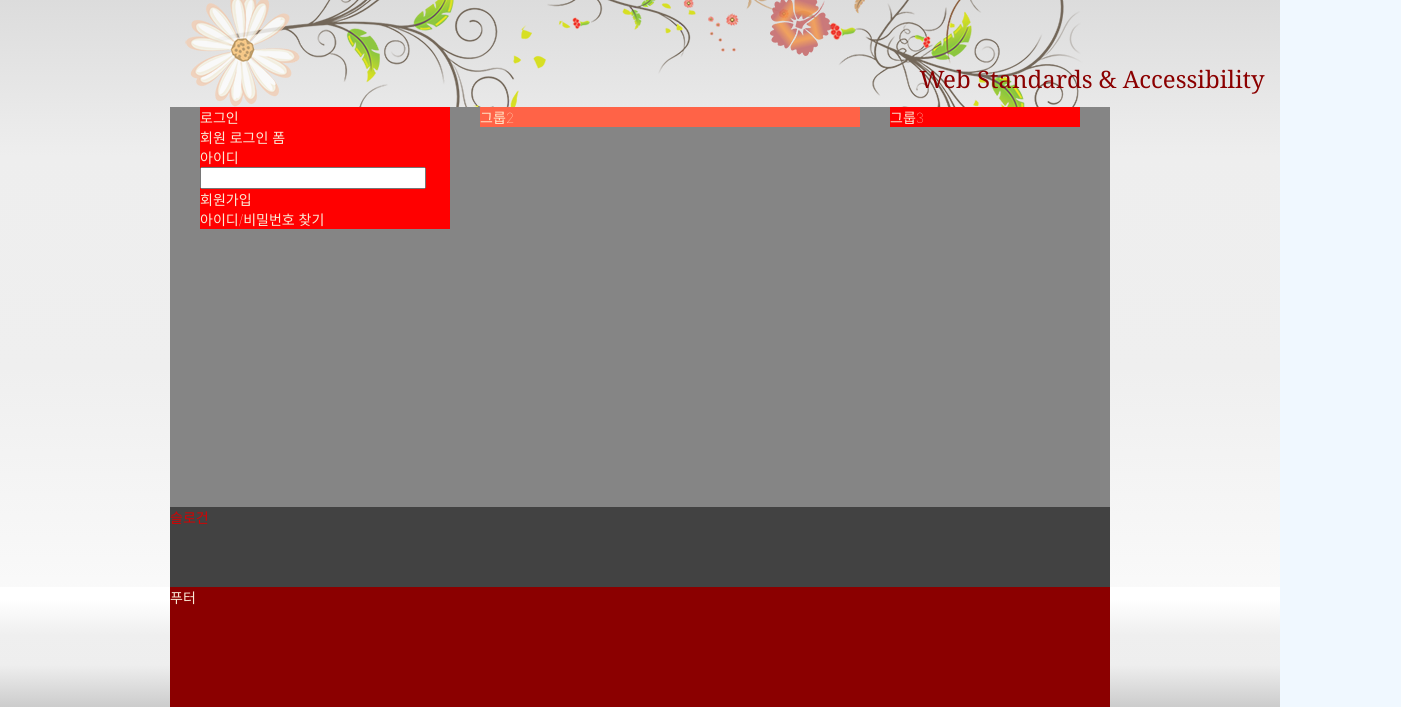
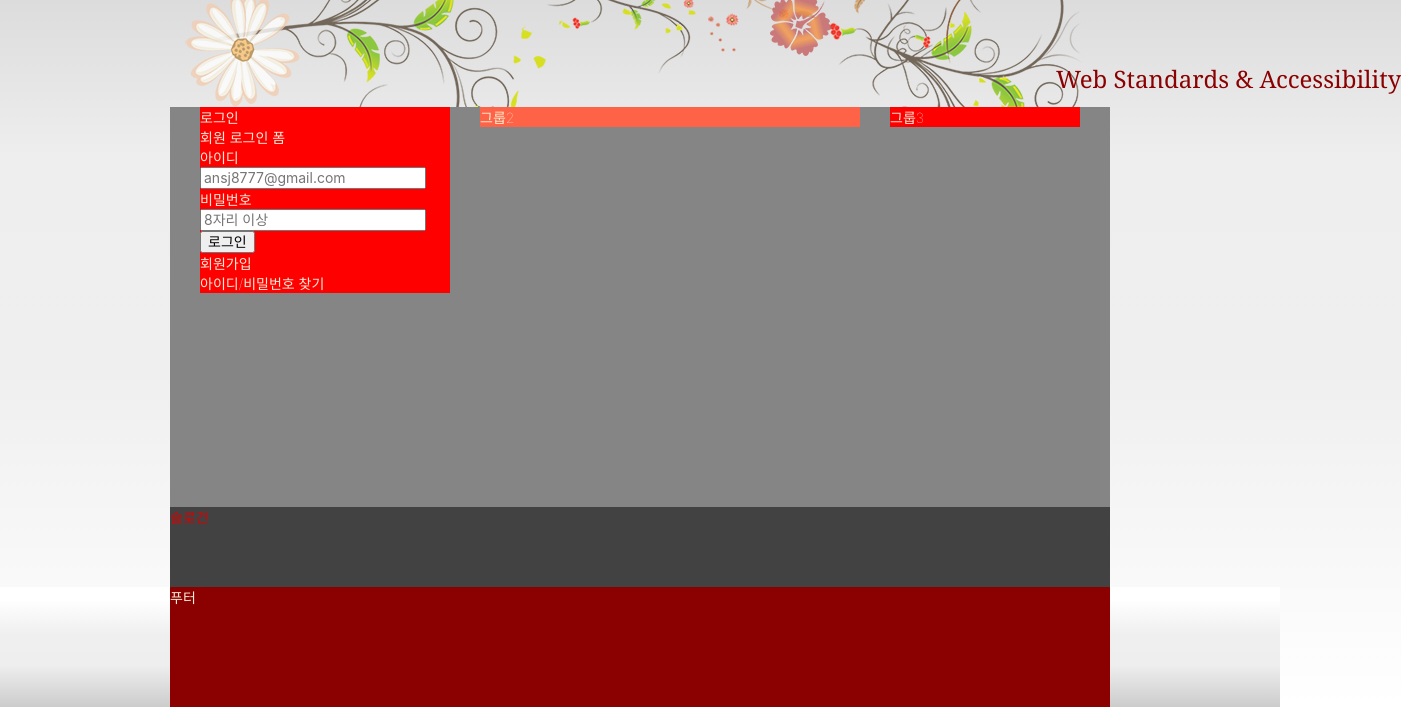
Before and after one commit to s-ja/HTML5, a plain HTML site: page index.html in a window 1280 px wide. Shown: the part 140-847 px from the top of the page, 1401 px wide, since content can reach past the window. Drawn offline with Linux system fonts and the light colour scheme; a web font is replaced by a local one.

Commit message:
login markup complete

```diff
--- a/index.html
+++ b/index.html
@@ -1,9 +1,9 @@
 <!DOCTYPE html>
 <html lang="ko-KR">
   <head>
-    <meta charset="UTF-8">
-    <meta http-equiv="X-UA-Compatible" content="IE=edge">
-    <meta name="viewport" content="width=device-width, initial-scale=1.0">
+    <meta charset="UTF-8" />
+    <meta http-equiv="X-UA-Compatible" content="IE=edge" />
+    <meta name="viewport" content="width=device-width, initial-scale=1.0" />
 
     <!-- <link href="https://cdnjs.cloudflare.com/ajax/libs/meyer-reset/2.0/reset.min.css" rel="stylesheet"> -->
 
@@ -11,10 +11,16 @@
     <link rel="preconnect" href="https://fonts.gstatic.com" crossorigin>
     <link href="https://fonts.googleapis.com/css2?family=Maven+Pro&family=Noto+Sans+KR&display=swap" rel="stylesheet"> -->
 
-    <link rel="stylesheet" as="style" crossorigin href="https://cdn.jsdelivr.net/gh/orioncactus/pretendard@v1.3.6/dist/web/static/pretendard.css" />
+    <link
+      rel="stylesheet"
+      as="style"
+      crossorigin
+      href="https://cdn.jsdelivr.net/gh/orioncactus/pretendard@v1.3.6/dist/web/static/pretendard.css"
+    />
     <!-- 프리텐다드 폰트  -->
-    <link rel="shortcut icon" href="favicon.ico" type="image/x-icon">
-    <link rel="stylesheet" href="./styles/style.css">
+    <link rel="shortcut icon" href="favicon.ico" type="image/x-icon" />
+    <link rel="stylesheet" href="./styles/style.css" />
+
     <script src="./js/main.js" defer></script>
     <title>웹카페</title>
   </head>
@@ -24,7 +30,12 @@
       <!-- logo start -->
       <h1 class="logo">
         <a href="./index-complete.html">
-            <img src="./assets/logo.png" alt="web cafe logo 웹카페 로고" width="165" height="35">
+          <img
+            src="./assets/logo.png"
+            alt="web cafe logo 웹카페 로고"
+            width="165"
+            height="35"
+          />
         </a>
       </h1>
       <!-- performance 를 위한 넓이 높이값 입력 -->
@@ -32,10 +43,22 @@
       <!-- ul.member>li*5>a[href="/"]+span.devider[aria-hidden="true"]{:} -->
       <ul class="member">
         <li><a href="/">홈</a></li>
-            <li><span class="divider" aria-hidden="true">:</span><a href="/">로그인</a></li>
-            <li><span class="divider" aria-hidden="true">:</span><a href="/">회원가입</a></li>
-            <li><span class="divider" aria-hidden="true">:</span><a href="/">사이트맵</a></li>
-            <li><span class="divider" aria-hidden="true">:</span><a href="/">english</a></li>
+        <li>
+          <span class="divider" aria-hidden="true">:</span
+          ><a href="/">로그인</a>
+        </li>
+        <li>
+          <span class="divider" aria-hidden="true">:</span
+          ><a href="/">회원가입</a>
+        </li>
+        <li>
+          <span class="divider" aria-hidden="true">:</span
+          ><a href="/">사이트맵</a>
+        </li>
+        <li>
+          <span class="divider" aria-hidden="true">:</span
+          ><a href="/">english</a>
+        </li>
       </ul>
       <nav class="navigation">
         <h2 class="a11y_hidden">메인메뉴</h2>
@@ -151,22 +174,37 @@
 
     <div class="visual">
       <!-- <div>배경이미지 ::before</div> -->
-      <div class="visual-text">
-        Web Standards &amp; Accessibility
-      </div>
+      <div class="visual-text">Web Standards &amp; Accessibility</div>
       <!-- <div>배경이미지 ::after</div> -->
     </div>
     <main class="main">
       <div class="group group1">
         <section class="login">
           <h2 class="login-title">로그인</h2>
-            <form action="" class="login-form">
+          <form method="POST" action="https://formspree.io/seulbinim@gmail.com" class="login-form">
             <fieldset>
               <legend>회원 로그인 폼</legend>
               <div class="user-email">
-                  <lable for="userEmail">아이디</lable>
-                  <input type="email" id="userEmail" />
+                <label for="userEmail">아이디</label>
+                <input
+                  type="email"
+                  id="userEmail"
+                  name="userEmail"
+                  placeholder="ansj8777@gmail.com"
+                  required
+                />
               </div>
+              <div class="user-pw">
+                <label for="userPw">비밀번호</label>
+                <input
+                  type="password"
+                  id="userPw"
+                  name="userPW"
+                  placeholder="8자리 이상"
+                  required
+                />
+              </div>
+              <button type="submit" class="login-button">로그인</button>
             </fieldset>
           </form>
           <ul class="sign">
@@ -181,9 +219,7 @@
     </main>
     <article class="slogan">슬로건</article>
     <footer class="footer">
-        <div class="footer-inner">
-            푸터
-        </div>
+      <div class="footer-inner">푸터</div>
     </footer>
 
     <!-- Better Comments VSC 확장 test -->
--- a/styles/style.css
+++ b/styles/style.css
@@ -26,14 +26,14 @@
     /* clip: rect(0 0 0 0); */
     /* 마스킹 기법 */
 }
-/* 숨김 컨텐츠 */
+/* !숨김 컨텐츠 */
 
 *,
-*::after,
-*::before {
+*::before,
+*::after {
     box-sizing: border-box;
 }
-/* 기본 스타일 */
+/* !기본 스타일 */
 
 html{
     font-size: 10px;
@@ -43,6 +43,7 @@ a{
     color: inherit;
     text-decoration: none;
 }
+
 /* a:link{
 
 }
@@ -50,7 +51,7 @@ a:visited{
     color: cornflowerblue;
 } */
 
-/* 링크 스타일  */
+/* !링크 스타일  */
 
 body {
     /* background-color: rgb(88, 88, 88); */
@@ -81,9 +82,9 @@ body {
     margin: 0 auto;
     /* margin: 0 0 0 auto;  = float: right */
 }
-/* 레이아웃 */
+/* !레이아웃 */
 
-/* 본문스타일 */
+/* !본문스타일 */
 .header{
     /* background: rgb(255, 255, 255); */
     /* background: rgb(255, 37, 37); */
@@ -323,7 +324,7 @@ body {
     /* overflow: hidden; */
 }
 
-.visual::before, ::after{
+.visual::before, .visual::after{
     content: "";
     position: absolute;
     width: 100%;
```
Lines whose indentation alone changed are shown as unchanged.
